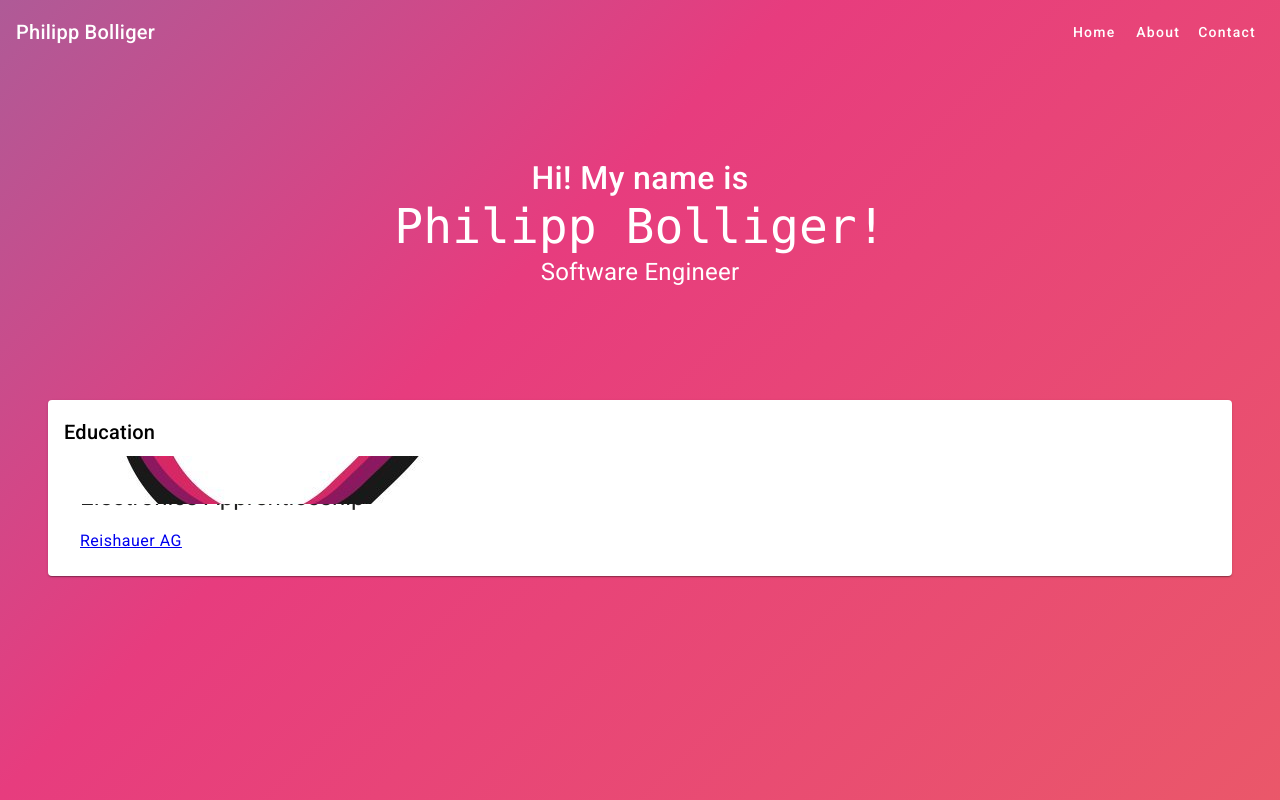
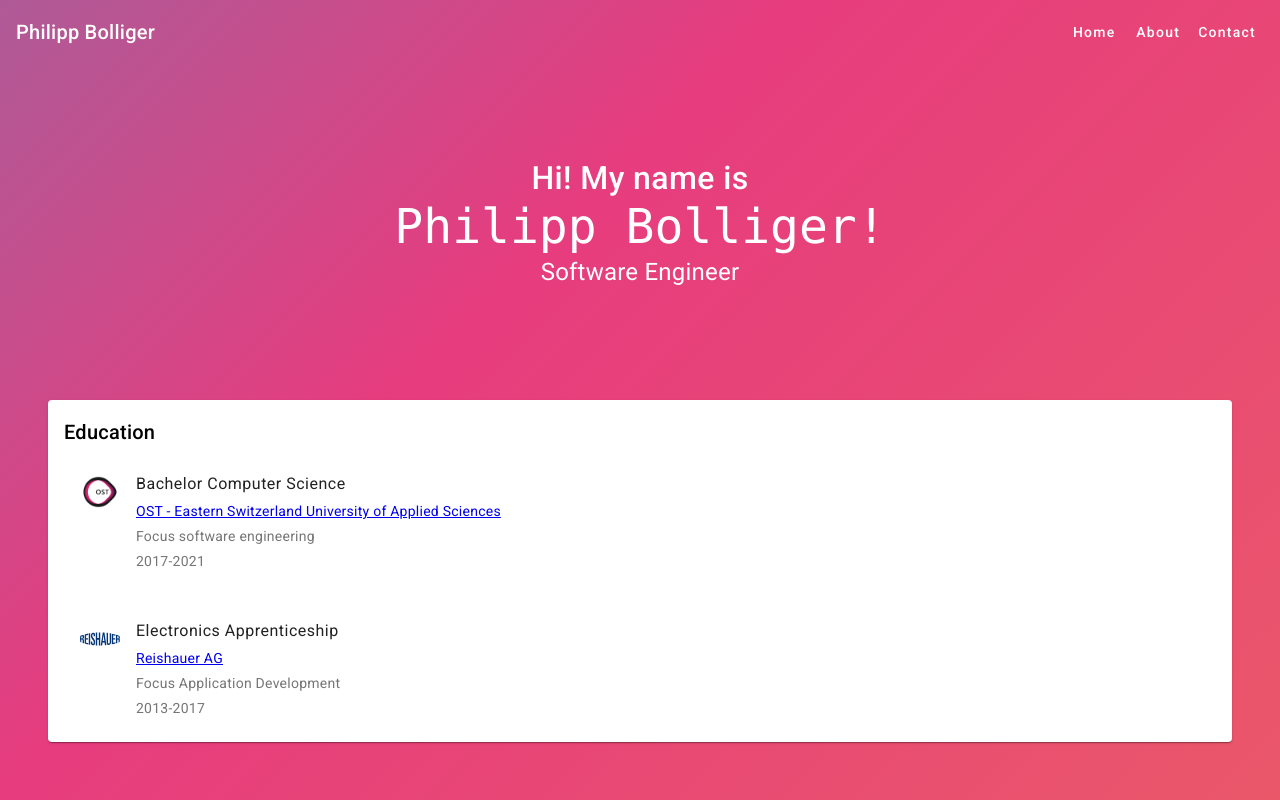
Before and after one commit to SidereusNox/PersonalWebsite, an Angular app in the folder Pbolliger/Frontend/: page /home in a window 1280 px wide. Built offline with nearby package versions, Linux system fonts and the light colour scheme.

Commit message:
fix styling

```diff
--- a/Pbolliger/Frontend/src/app/education-card/education-card.component.css
+++ b/Pbolliger/Frontend/src/app/education-card/education-card.component.css
@@ -1,8 +1,7 @@
-.mat-list-item img{
-    width: 4rem;
-    height: 4rem;
+mat-list-item:first-child {
+    margin-top: 1rem;
 }
 
-.mat-card-content {
-    padding: 1rem;
+mat-list-item:not(:first-child) {
+    margin-top: 3rem;
 }
--- a/Pbolliger/Frontend/src/app/education-card/education-card.component.html
+++ b/Pbolliger/Frontend/src/app/education-card/education-card.component.html
@@ -5,18 +5,18 @@
     <mat-card-content>
         <mat-list>
             <mat-list-item>
-                <img mat-list-icon src="/assets/ost.jpg" alt="OST icon">
-                <h1 mat-line>Bachelor Computer Science</h1>
-                <p mat-line><a href="https://www.ost.ch/en">OST - Eastern Switzerland University of Applied Sciences</a></p>
-                <p mat-line>Focus software engineering</p>
-                <p mat-line>2017-2021</p>
+                <img matListItemAvatar src="/assets/ost.jpg" alt="Reishauer icon">
+                <span matListItemTitle>Bachelor Computer Science</span>
+                <span matListItemLine><a target="_blank" href="https://www.ost.ch/en">OST - Eastern Switzerland University of Applied Sciences</a></span>
+                <span matListItemLine>Focus software engineering</span>
+                <span matListItemLine>2017-2021</span>
             </mat-list-item>
             <mat-list-item>
-                <img mat-list-icon src="/assets/reishauer.svg" alt="OST icon">
-                <h1 mat-line>Electronics Apprenticeship</h1>
-                <p mat-line><a href="https://www.reishauer.com/en/company">Reishauer AG</a></p>
-                <p mat-line>Focus Application Development</p>
-                <p mat-line>2013-2017</p>
+                <img matListItemAvatar src="/assets/reishauer.svg" alt="Reishauer Logo">
+                <span matListItemTitle>Electronics Apprenticeship</span>
+                <span matListItemLine><a target="_blank" href="https://www.reishauer.com/en/company">Reishauer AG</a></span>
+                <span matListItemLine>Focus Application Development</span>
+                <span matListItemLine>2013-2017</span>
             </mat-list-item>
         </mat-list>
     </mat-card-content>
```
